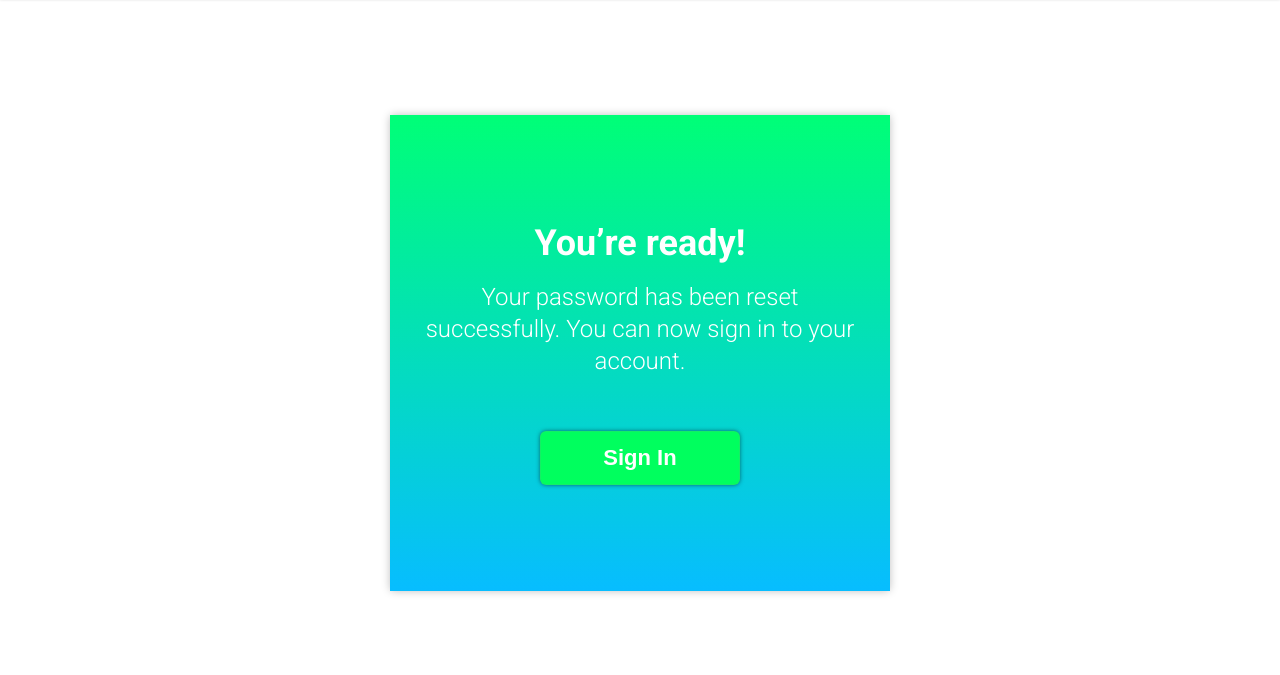
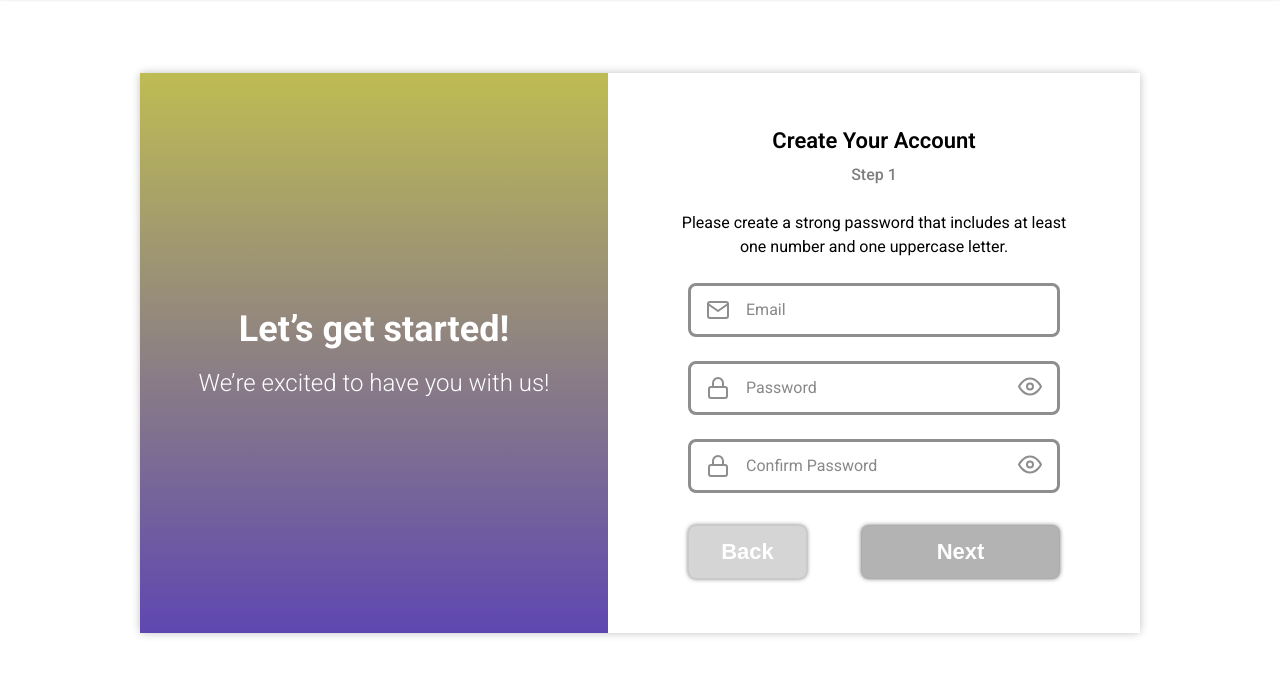
Before and after one commit to TanerTalas/auth-ui, a plain HTML site: page index.html in a window 1280 px wide. Shown: the part 67-742 px from the top of the page. Drawn offline with Linux system fonts and the light colour scheme.

Commit message:
feat: added Sign Up step 1 structure with basic layout and styling

```diff
--- a/index.html
+++ b/index.html
@@ -70,7 +70,7 @@
                     <!-- Forgot password -->
                     <button type="button" class="forgot-pass-btn">Forgot password?</button>
                     <!-- Submit button -->
-                    <button type="submit">Log in</button>
+                    <button type="submit" class="log-in-btn">Log in</button>
                 </form>
             </div>
         </section>
@@ -170,14 +170,51 @@
         </section>
         <!-- forgot password - end -->
 
-        <!-- sign up - start
-
-        <section id="sign-up-container">
-            <div></div>
-            <div></div>
+        <!-- sign up - start -->
+        <section id="sign-up-container1">
+            <div class="left" id="sign-up-left1">
+                <h3>Let’s get started!</h3>
+                <p>We’re excited to have you with us!</p>
+            </div>
+            <div class="right" id="sign-up-right1">
+                <h2>Create Your Account</h2>
+                <p>Step 1</p>
+                <p>Please create a strong password that includes at least one number and one uppercase letter.</p>
+                <form class="sign-up-form">
+                    <!-- Email input -->
+                    <div class="input-group">
+                        <input type="email" id="email" name="email" placeholder="you@example.com" required
+                            autocomplete="off" />
+                        <label for="email">Email</label>
+                        <img src="./images/icons/email-icon.svg" alt="email icon" class="input-icon" />
+                    </div>
+                    <!-- Password input -->
+                    <div class="input-group">
+                        <input type="password" id="password" name="password" placeholder="••••••••" required
+                            autocomplete="off" />
+                        <label for="password">Password</label>
+                        <img src="./images/icons/password-icon.svg" alt="password icon" class="input-icon" />
+                        <button type="button" class="show-pass"><img src="./images/icons/show-password-icon.svg"
+                                alt="show password icon"></button>
+                    </div>
+                    <!-- Confirm Password input -->
+                    <div class="input-group">
+                        <input type="password" id="confirm-password" name="confirm-password" placeholder="••••••••"
+                            required autocomplete="off" />
+                        <label for="confirm-password">Confirm Password</label>
+                        <img src="./images/icons/password-icon.svg" alt="password icon" class="input-icon" />
+                        <button type="button" class="show-pass"><img src="./images/icons/show-password-icon.svg"
+                                alt="show password icon"></button>
+                    </div>
+                    <!-- Back - Next button -->
+                    <div class="sign-up-buttons">
+                        <button type="button" class="back-btn">Back</button>
+                        <button type="submit" class="next-btn">Next</button>
+                    </div>
+                </form>
+            </div>
         </section>
-
-        sign up - end -->
+        <!-- sign up - end -->
 
     </main>
 
--- a/styles.css
+++ b/styles.css
@@ -170,7 +170,8 @@ main {
     box-shadow: 0 0 8px rgba(0, 0, 0, 25%);
 }
 
-.left, .right {
+.left,
+.right {
     flex: 1;
     display: flex;
     flex-direction: column;
@@ -291,8 +292,8 @@ input:-webkit-autofill {
 }
 
 input:focus-visible {
-  border-color: #563dff;
-  outline: none;
+    border-color: #563dff;
+    outline: none;
 }
 
 .input-group input:focus+label,
@@ -339,18 +340,11 @@ input:focus {
     text-decoration: underline;
 }
 
-.sign-in-form button[type="submit"] {
-    font-size: 22px;
-    line-height: 28px;
-    color: white;
+.log-in-btn {
     background-color: #B3B3B3;
     padding: 12px 16px;
     margin: 16px auto 0;
     width: 200px;
-    border: none;
-    border-radius: var(--input-radius);
-    font-weight: bold;
-    cursor: pointer;
 }
 
 /* sign in - end */
@@ -358,7 +352,8 @@ input:focus {
 /* forgot password - start */
 /* step1 */
 #forgot-pass-container-1 {
-    display: none; /* görünür olduğunda flex olacak */
+    display: none;
+    /* görünür olduğunda flex olacak */
     justify-content: space-between;
     align-items: stretch;
     max-width: 1000px;
@@ -382,11 +377,15 @@ input:focus {
 }
 
 .back-btn,
-.next-btn, .verify-btn, .done-btn, .sign-in-btn {
+.next-btn,
+.verify-btn,
+.done-btn,
+.sign-in-btn,
+.log-in-btn {
     height: auto;
     padding: 12px 16px;
     color: white;
-    border-radius: 6px;
+    border-radius: var(--input-radius);
     box-shadow: 0 0 4px rgba(0, 0, 0, 0.5);
     border: 1px solid rgba(142, 142, 142, 0.15);
     font-size: 22px;
@@ -407,7 +406,8 @@ input:focus {
 
 /* step2 */
 #forgot-pass-container-2 {
-    display: none; /* görünür olduğunda flex olacak */
+    display: none;
+    /* görünür olduğunda flex olacak */
     justify-content: space-between;
     align-items: stretch;
     max-width: 1000px;
@@ -433,7 +433,8 @@ input:focus {
 
 /* step3 */
 #forgot-pass-container-3 {
-    display: none; /* görünür olduğunda flex olacak */
+    display: none;
+    /* görünür olduğunda flex olacak */
     justify-content: space-between;
     align-items: stretch;
     max-width: 1000px;
@@ -455,7 +456,8 @@ input:focus {
 
 /* step4 */
 #forgot-pass-container-4 {
-    display: flex; /* görünür olduğunda flex olacak */
+    display: none;
+    /* görünür olduğunda flex olacak */
     justify-content: space-between;
     align-items: stretch;
     max-width: 500px;
@@ -475,4 +477,32 @@ input:focus {
     background-color: #00FF5E;
     margin-top: 54px;
 }
+
 /* forgot password - end */
+
+/* sign up - start */
+#sign-up-container1 {
+    display: flex;
+    /* görünür olduğunda flex olacak */
+    justify-content: space-between;
+    align-items: stretch;
+    max-width: 1000px;
+    width: 100%;
+    border-radius: 4px;
+    box-shadow: 0 0 8px rgba(0, 0, 0, 25%);
+}
+
+#sign-up-left1 {
+    background: linear-gradient(to bottom, #BEBC53, #5E47B1);
+
+}
+
+.sign-up-buttons {
+    display: flex;
+    justify-content: center;
+    align-items: center;
+    gap: 54px;
+    margin-top: 32px;
+}
+
+/* sign up - end */
```
